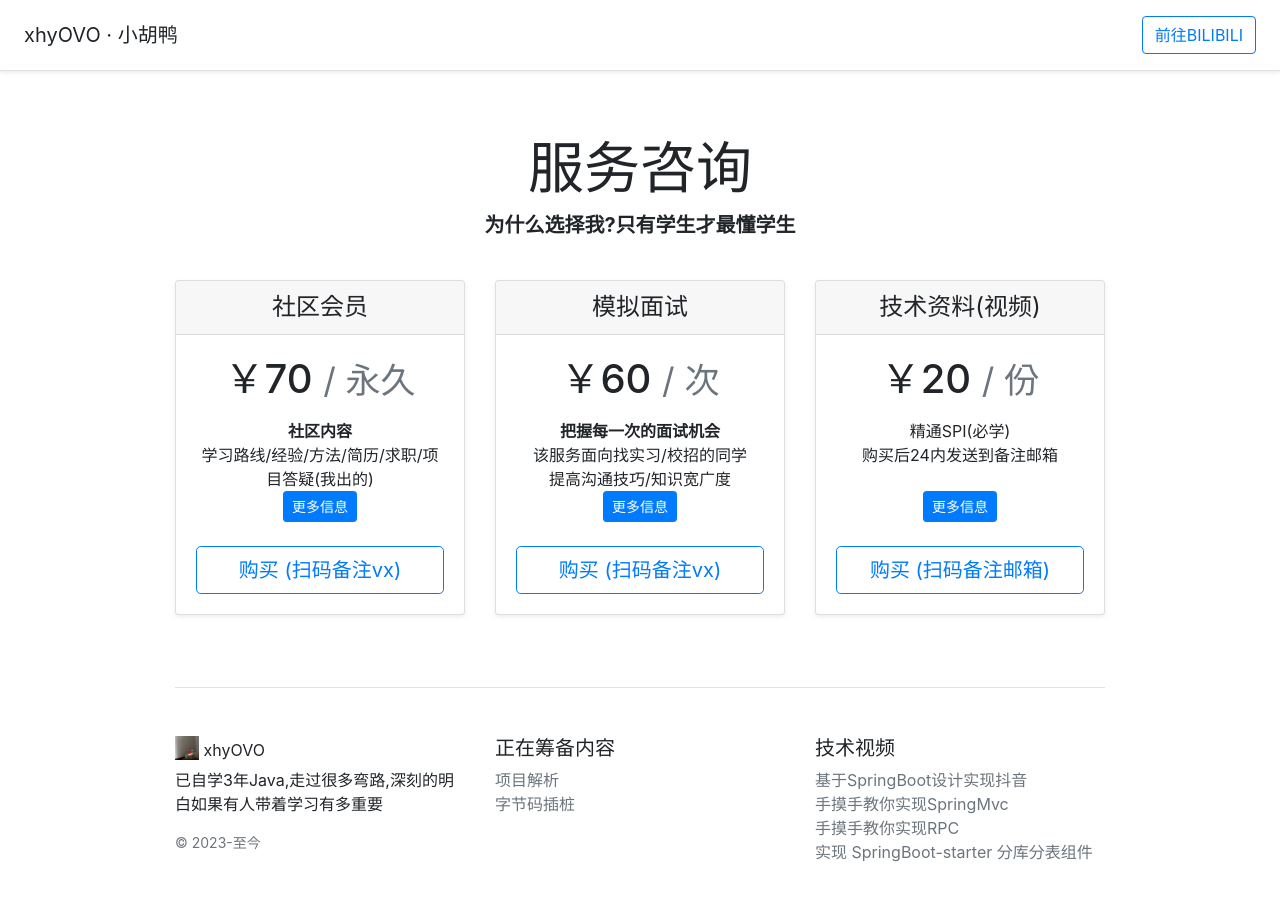
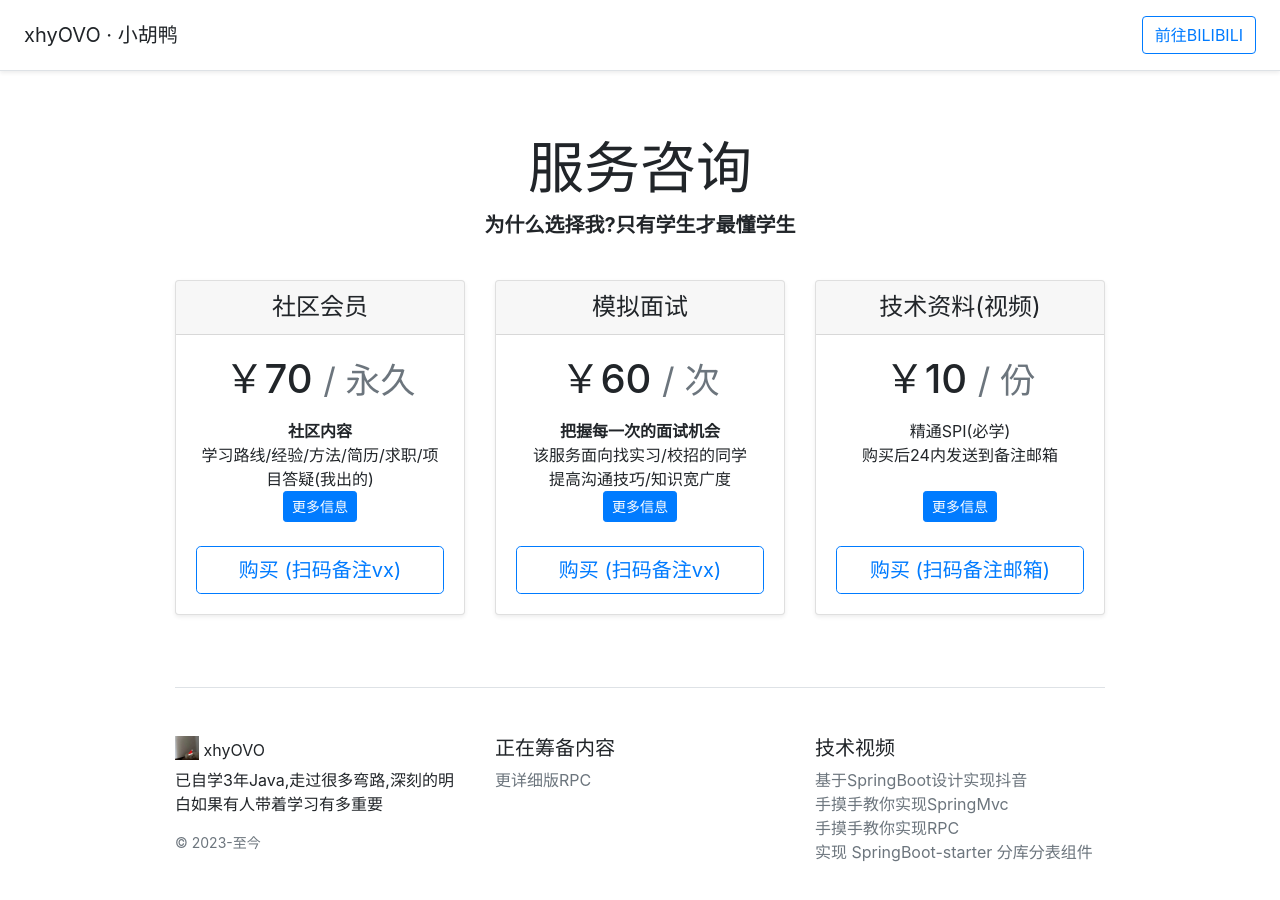
Before and after one commit to xhyqaq/xhyqaq.github.io, a plain HTML site: page index.html in a window 1280 px wide. Drawn offline with nearby package versions, Linux system fonts and the light colour scheme.

Commit message:
修改价格以及筹备内容

```diff
--- a/index.html
+++ b/index.html
@@ -98,7 +98,7 @@
           <h4 class="my-0 font-weight-normal">技术资料(视频)</h4>
         </div>
         <div class="card-body">
-          <h1 class="card-title pricing-card-title">￥20 <small class="text-muted">/ 份</small></h1>
+          <h1 class="card-title pricing-card-title">￥10 <small class="text-muted">/ 份</small></h1>
           <ul class="list-unstyled mt-3 mb-4">
             <li>精通SPI(必学)</li>
             <li>购买后24内发送到备注邮箱</li>
@@ -126,8 +126,8 @@
         <div class="col-6 col-md">
           <h5>正在筹备内容</h5>
           <ul class="list-unstyled text-small">
-            <li><a class="text-muted" href="#">项目解析</a></li>
-            <li><a class="text-muted" href="#">字节码插桩</a></li>
+            <li><a class="text-muted" href="#">更详细版RPC</a></li>
+
           </ul>
         </div>
         <div class="col-6 col-md">
```
